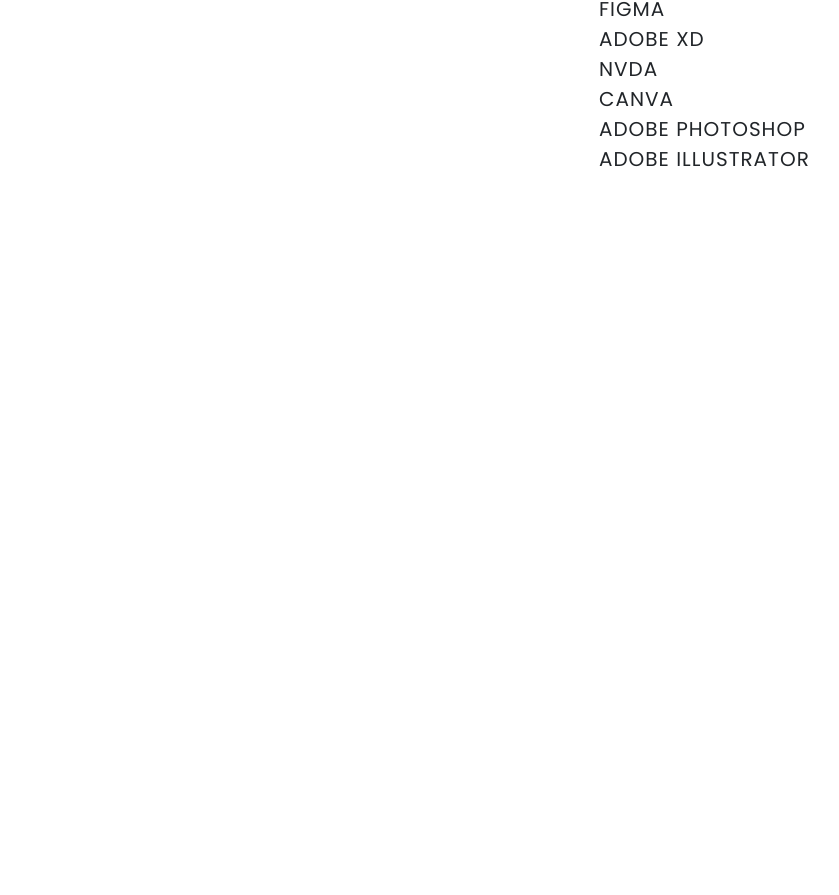
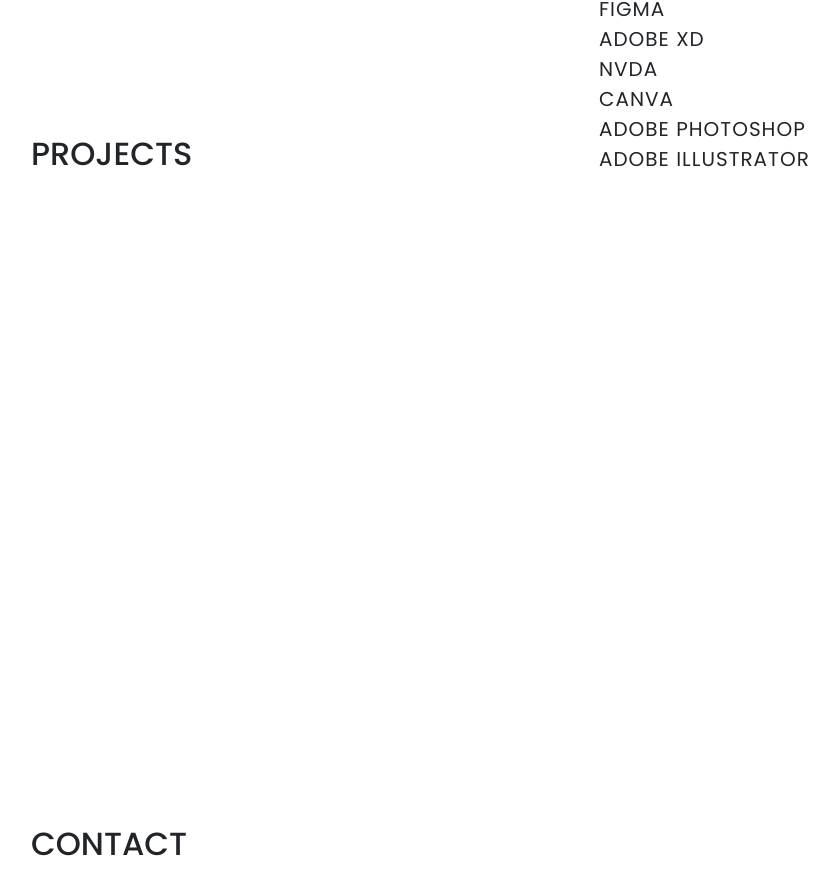
Before and after one commit to Rnicele/NiceleAnneReyesPortfolio, a React (Vite) app: page /about#contact in a window 1280 px wide. Before the commit this address led to /about#about. Shown: the part 1433-2328 px from the top of the page, without its empty margins (51-890 px from the left). Before the commit the page ends 1675 px from the top, so only its background shows below. Built offline with nearby package versions, Linux system fonts and the light colour scheme.

Commit message:
added the project and contact template page

```diff
--- a/src/App.jsx
+++ b/src/App.jsx
@@ -6,6 +6,8 @@ import About from "./components/About";
 import React from "react";
 import { useState } from "react";
 import { useInView } from "react-intersection-observer";
+import Projects from "./components/Projects";
+import Contact from "./components/Contact";
 
 function App() {
   const [currentPage, setCurrentPage] = useState("");
@@ -18,6 +20,8 @@ function App() {
       <div className="container">
         <Home currentPage={currentPage} setCurrentPage={setCurrentPage} />
         <About currentPage={currentPage} setCurrentPage={setCurrentPage} />
+        <Projects currentPage={currentPage} setCurrentPage={setCurrentPage} />
+        <Contact currentPage={currentPage} setCurrentPage={setCurrentPage} />
       </div>
       {/* <Routes>
           <Route path="/" index element={<Home />} />
--- /dev/null
+++ b/src/components/Contact.jsx
@@ -0,0 +1,21 @@
+import React, { useEffect } from "react";
+import { useInView } from "react-intersection-observer";
+import styles from "../styles/contact.module.css";
+export default function Projects({ currentPage, setCurrentPage }) {
+  const [contactSectionRef, contactSectionInView] = useInView({
+    threshold: 0.5,
+  });
+  useEffect(() => {
+    if (contactSectionInView) {
+      setCurrentPage("#contact");
+      window.location.hash = currentPage;
+    }
+  }, [contactSectionInView, currentPage]);
+  return (
+    <div id={"contact"} className={styles.contact} ref={contactSectionRef}>
+      <div className={styles.titleComponent}>
+        <span className={styles.title}>CONTACT</span>
+      </div>
+    </div>
+  );
+}
--- /dev/null
+++ b/src/components/Projects.jsx
@@ -0,0 +1,21 @@
+import React, { useEffect } from "react";
+import { useInView } from "react-intersection-observer";
+import styles from "../styles/projects.module.css";
+export default function Projects({ currentPage, setCurrentPage }) {
+  const [projectSectionRef, projectSectionInView] = useInView({
+    threshold: 0.5,
+  });
+  useEffect(() => {
+    if (projectSectionInView) {
+      setCurrentPage("#projects");
+      window.location.hash = currentPage;
+    }
+  }, [projectSectionInView, currentPage]);
+  return (
+    <div id={"projects"} className={styles.projects} ref={projectSectionRef}>
+      <div className={styles.titleComponent}>
+        <span className={styles.title}>PROJECTS</span>
+      </div>
+    </div>
+  );
+}
--- a/src/styles/about.module.css
+++ b/src/styles/about.module.css
@@ -3,6 +3,7 @@
   margin: 0 auto;
   margin-bottom: 50px;
   width: 100%;
+  margin-top: 90px;
 }
 
 .titleComponent {
--- /dev/null
+++ b/src/styles/contact.module.css
@@ -0,0 +1,23 @@
+.contact {
+  height: 80vh;
+  margin: 0 auto;
+  margin-bottom: 50px;
+  width: 100%;
+}
+
+.titleComponent {
+  display: inline-flex;
+  width: inherit;
+}
+
+.title {
+  display: inline-flex;
+  font-size: 2em;
+  font-weight: 500;
+}
+
+.title {
+  display: flex;
+  flex-direction: row;
+  width: 100vw;
+}
--- a/src/styles/home.module.css
+++ b/src/styles/home.module.css
@@ -1,7 +1,6 @@
 .introduction {
   height: 85vh;
   margin: 0 auto;
-  margin-bottom: 90px;
   width: 100%;
 }
 
--- /dev/null
+++ b/src/styles/projects.module.css
@@ -0,0 +1,23 @@
+.projects {
+  height: 80vh;
+  margin: 0 auto;
+  margin-bottom: 50px;
+  width: 100%;
+}
+
+.titleComponent {
+  display: inline-flex;
+  width: inherit;
+}
+
+.title {
+  display: inline-flex;
+  font-size: 2em;
+  font-weight: 500;
+}
+
+.title {
+  display: flex;
+  flex-direction: row;
+  width: 100vw;
+}
```
